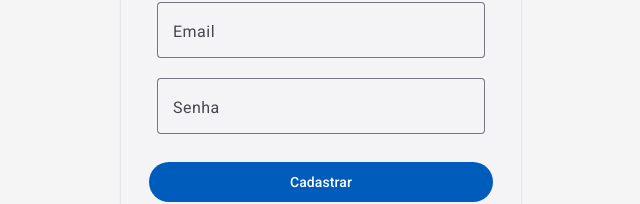
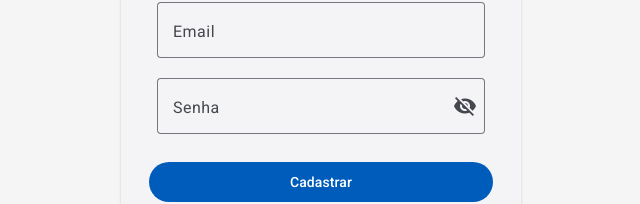
Before and after one commit to Sindoval/Agendador-Tarefas-Front, an Angular app: page /register in a window 1280 px wide. Shown: the part 362-566 px from the top of the page, without its empty margins (319-959 px from the left). Built offline with nearby package versions, Linux system fonts and the light colour scheme.

Commit message:
Create input password component

```diff
--- a/src/app/pages/register/register.html
+++ b/src/app/pages/register/register.html
@@ -20,10 +20,7 @@
         <mat-label>Email</mat-label>
         <input matInput placeholder="Ex. email@example.com">
       </mat-form-field>
-      <mat-form-field appearance="outline" class="full-width">
-        <mat-label>Senha</mat-label>
-        <input matInput type="password">
-      </mat-form-field>
+      <app-password-field></app-password-field>
 
     </mat-card-content>
     <mat-card-actions>
--- a/src/app/pages/register/register.ts
+++ b/src/app/pages/register/register.ts
@@ -4,10 +4,11 @@ import { MatCardModule } from '@angular/material/card';
 import { MatFormFieldModule } from '@angular/material/form-field';
 import { MatInputModule } from '@angular/material/input';
 import { MatSelectModule } from '@angular/material/select';
+import { PasswordField } from "../../shared/components/password-field/password-field";
 
 @Component({
   selector: 'app-register',
-  imports: [MatCardModule, MatButtonModule, MatFormFieldModule, MatInputModule, MatSelectModule],
+  imports: [MatCardModule, MatButtonModule, MatFormFieldModule, MatInputModule, MatSelectModule, PasswordField],
   templateUrl: './register.html',
   styleUrl: './register.scss',
   encapsulation: ViewEncapsulation.None
--- /dev/null
+++ b/src/app/shared/components/password-field/password-field.html
@@ -0,0 +1,8 @@
+<mat-form-field appearance="outline" class="full-width">
+  <mat-label>Senha</mat-label>
+  <input matInput [type]="hide() ? 'password' : 'text'" placeholder="Cadastre sua senha" />
+  <button matIconButton matSuffix (click)="clickEvent($event)" [attr.aria-label]="'Hide password'"
+    [attr.aria-pressed]="hide()">
+    <mat-icon>{{hide() ? 'visibility_off' : 'visibility'}}</mat-icon>
+  </button>
+</mat-form-field>
--- /dev/null
+++ b/src/app/shared/components/password-field/password-field.ts
@@ -0,0 +1,19 @@
+import { ChangeDetectionStrategy, Component, signal } from '@angular/core';
+import { MatButtonModule } from '@angular/material/button';
+import { MatFormFieldModule } from '@angular/material/form-field';
+import { MatIconModule } from '@angular/material/icon';
+import { MatInputModule } from '@angular/material/input';
+
+@Component({
+  selector: 'app-password-field',
+  imports: [MatFormFieldModule, MatInputModule, MatButtonModule, MatIconModule],
+  templateUrl: './password-field.html',
+  styleUrl: './password-field.scss',
+})
+export class PasswordField {
+  hide = signal(true);
+  clickEvent(event: MouseEvent) {
+    this.hide.set(!this.hide());
+    event.stopPropagation();
+  }
+}
```
Also changed, not shown: src/app/shared/components/password-field/password-field.scss (added), 1 other file (tests, documents, lock files or other folders).
